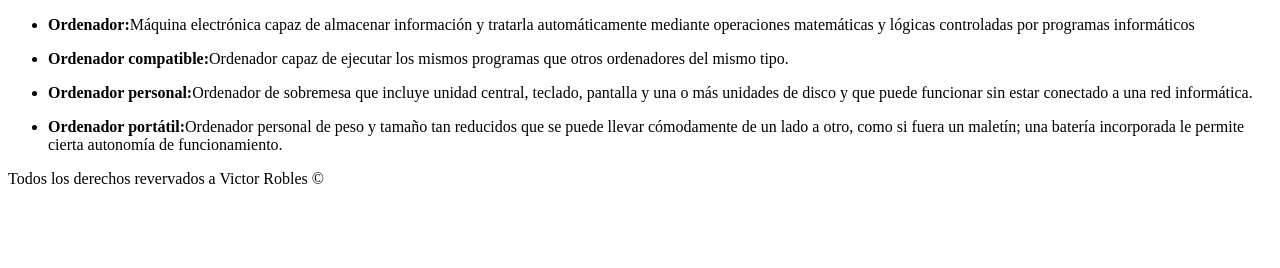
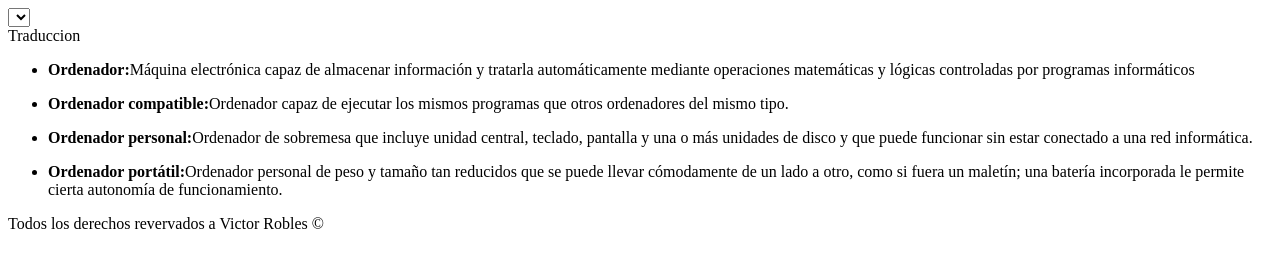
Before and after one commit to Isabela2701/Web-Taller2.2_Zambrano_Lopez_36632, a plain HTML site: page index.html in a window 1280 px wide. Drawn offline with Linux system fonts and the light colour scheme; files that its build step writes are made by us from their sources.

Commit message:
Commit 6
parte de seleccion de idiomas

```diff
--- a/index.html
+++ b/index.html
@@ -10,7 +10,21 @@
 <body>
 
     <div class="contenedor">
+    </div>
 
+    <div class="Boton__idiomas">
+        <select>
+            <option> </option>
+            <option> </option>
+            <option> </option>
+            <option> </option>
+            <option> </option>
+            <option> </option>
+        </select>
+    </div>
+
+    <div class="Palabra__Centro">
+        <span>Traduccion</span>
     </div>
 
     <ul class="Lista__significados">
```
